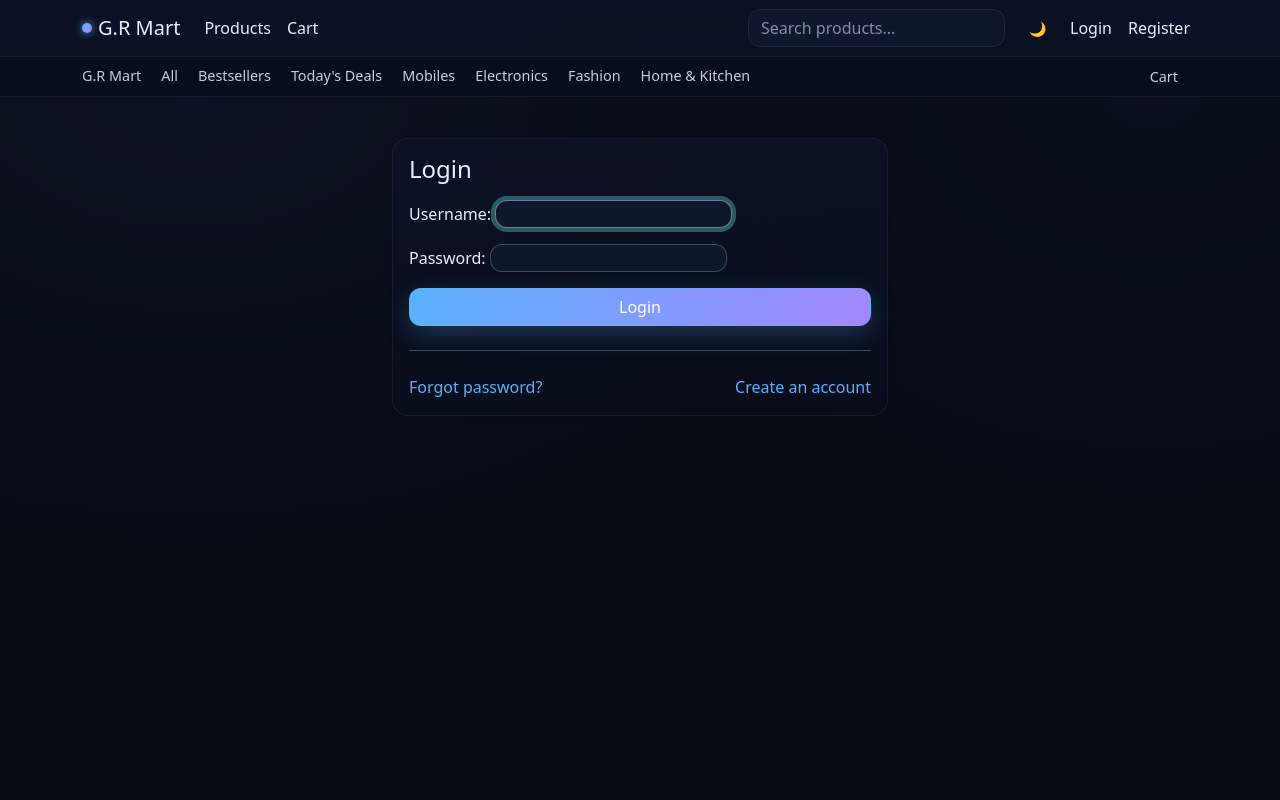
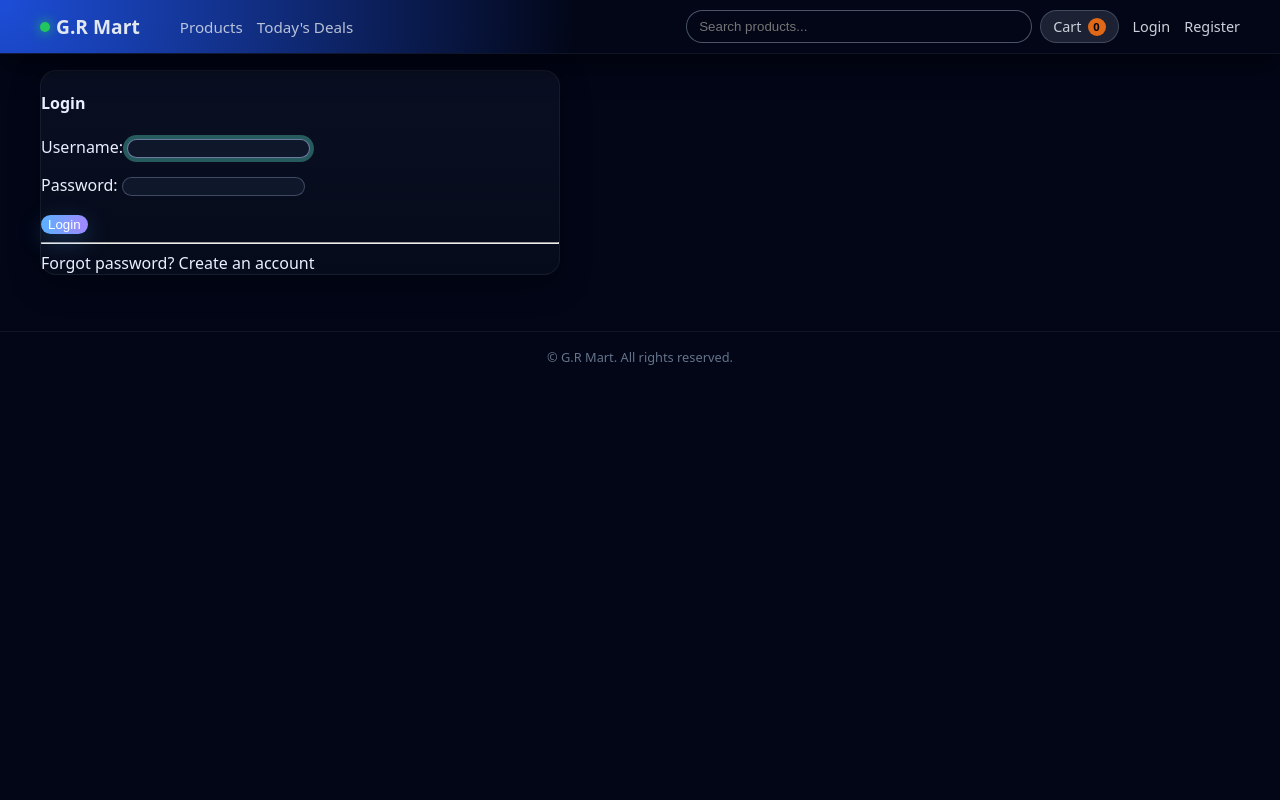
Before and after one commit to rahulgaddipati3-byte/grmart, a Django app: page /accounts/login/ in a window 1280 px wide. Run offline with Django 5.2, Linux system fonts and the light colour scheme.

Commit message:
Fix cart link and product list templates

```diff
--- a/templates/base.html
+++ b/templates/base.html
@@ -3,175 +3,106 @@
 <html lang="en">
 <head>
     <meta charset="utf-8">
+    <title>G.R Mart</title>
+
     <meta name="viewport" content="width=device-width, initial-scale=1">
-  <title>{% block title %}G.R Mart{% endblock %}</title>
 
-  <!-- Bootstrap -->
-  <link href="https://cdn.jsdelivr.net/npm/bootstrap@5.3.3/dist/css/bootstrap.min.css" rel="stylesheet">
+    {# Your main CSS (keep the file name you were already using) #}
+    <link rel="stylesheet" href="{% static 'css/neon.css' %}">
+</head>
+<body class="bg-slate-900 text-slate-100">
 
-  <!-- Main theme CSS -->
-  <link href="{% static 'css/neon.css' %}" rel="stylesheet">
-
+<header class="top-nav">
     <style>
-    /* Give room for navbar + subnav */
-    body { padding-top: 90px; }
-
-    /* Small glowing dot next to brand */
-    .brand-dot {
-      display:inline-block;
-      width:10px;
-      height:10px;
-      border-radius:50%;
-      background:linear-gradient(135deg,#5bb1ff,#a387ff);
-      box-shadow:0 0 8px rgba(91,177,255,.8);
-      margin-right:6px;
+        body{margin:0;font-family:system-ui,-apple-system,BlinkMacSystemFont,"Segoe UI",sans-serif;background:#020617;color:#e2e8f0}
+        a{color:inherit;text-decoration:none}
+        .top-nav{
+            position:sticky;top:0;z-index:40;
+            background:radial-gradient(circle at 0 0,#1d4ed8 0,#020617 45%,#020617 100%);
+            border-bottom:1px solid rgba(15,23,42,.9);
+            box-shadow:0 10px 30px rgba(0,0,0,.55);
         }
-
-    /* Amazon-like sub navigation bar */
-    .subnav-bar {
-      position:fixed;
-      top:56px;           /* default navbar height */
-      left:0;
-      right:0;
-      z-index:1028;
-      background:rgba(9,14,30,.96);
-      border-bottom:1px solid rgba(255,255,255,.05);
-      backdrop-filter:blur(10px);
-      -webkit-backdrop-filter:blur(10px);
+        .nav-inner{
+            max-width:1200px;margin:0 auto;
+            display:flex;align-items:center;gap:16px;
+            padding:10px 18px;
         }
-    .subnav-bar a {
-      font-size:0.9rem;
-      color:rgba(233,239,255,.85);
-      text-decoration:none;
-      margin-right:1.25rem;
-      white-space:nowrap;
+        .brand{font-weight:700;font-size:1.2rem;display:flex;align-items:center;gap:6px}
+        .brand-dot{
+            width:10px;height:10px;border-radius:999px;
+            background:#22c55e;box-shadow:0 0 12px #22c55e;
         }
-    .subnav-bar a:hover {
-      color:#ffffff;
+        .nav-links{display:flex;gap:14px;font-size:.95rem;margin-left:24px}
+        .nav-links a{opacity:.8}
+        .nav-links a:hover{opacity:1}
+        .search-box{
+            margin-left:auto;position:relative;flex:1;max-width:320px;
         }
-
-    /* Make product prices clearly visible */
-    .price-tag {
-      color:#f5f7ff;
-      font-weight:600;
+        .search-box input{
+            width:100%;padding:8px 12px;
+            border-radius:999px;border:1px solid rgba(148,163,184,.5);
+            background:#020617;color:#e2e8f0;
+        }
+        .right-links{
+            display:flex;gap:14px;align-items:center;margin-left:18px;font-size:.9rem;
+        }
+        .right-links a{opacity:.9}
+        .right-links a:hover{opacity:1}
+        .cart-pill{
+            padding:6px 12px;border-radius:999px;
+            background:rgba(148,163,184,.2);border:1px solid rgba(148,163,184,.35);
+            display:flex;align-items:center;gap:6px;
+        }
+        .cart-count{
+            min-width:18px;height:18px;border-radius:999px;
+            background:#f97316;font-size:.7rem;
+            display:inline-flex;align-items:center;justify-content:center;
+            color:#020617;font-weight:700;
+        }
+        main{max-width:1200px;margin:0 auto;padding:16px}
+        footer{
+            margin-top:40px;padding:16px;
+            border-top:1px solid rgba(15,23,42,.9);
+            font-size:.8rem;color:#64748b;text-align:center;
         }
     </style>
-</head>
-<body>
 
-<!-- MAIN NAVBAR -->
-<nav class="navbar navbar-expand-lg navbar-dark fixed-top">
-  <div class="container">
-    <a class="navbar-brand d-flex align-items-center" href="{% url 'home' %}">
+    <div class="nav-inner">
+        <a href="{% url 'store:product_list' %}" class="brand">
             <span class="brand-dot"></span>
             <span>G.R Mart</span>
         </a>
 
-    <button class="navbar-toggler" type="button" data-bs-toggle="collapse" data-bs-target="#mainNav">
-      <span class="navbar-toggler-icon"></span>
-    </button>
+        <nav class="nav-links">
+            <a href="{% url 'store:product_list' %}">Products</a>
+            <a href="{% url 'store:product_list' %}?tag=deals">Today&apos;s Deals</a>
+        </nav>
 
-    <div class="collapse navbar-collapse" id="mainNav">
-
-      <!-- Left: main sections -->
-      <ul class="navbar-nav me-auto">
-        <li class="nav-item">
-          <a class="nav-link" href="{% url 'store:product_list' %}">Products</a>
-        </li>
-        <li class="nav-item">
-          <a class="nav-link" href="{% url 'cart:cart_view' %}">Cart</a>
-        </li>
-        {% if user.is_authenticated %}
-          <li class="nav-item">
-            <a class="nav-link" href="{% url 'orders:order_history' %}">Orders</a>
-          </li>
-        {% endif %}
-      </ul>
-
-      <!-- Search -->
-      <form class="d-none d-md-flex me-3" role="search" method="get" action="{% url 'store:product_list' %}">
-        <input class="form-control" name="q" type="search" placeholder="Search products..." aria-label="Search">
+        <form class="search-box" action="{% url 'store:product_list' %}" method="get">
+            <input type="text" name="q" value="{{ request.GET.q|default:'' }}" placeholder="Search products...">
         </form>
 
-      <!-- Right side -->
-      <div class="d-flex gap-2 align-items-center">
-        <!-- Theme toggle -->
-        <button type="button" class="theme-toggle btn btn-sm btn-outline-light border-0" id="themeToggle" title="Toggle theme">
-          🌙
-        </button>
+        <div class="right-links">
+            {# CART LINK — THIS IS THE IMPORTANT FIX: cart:view (namespaced) #}
+            <a href="{% url 'cart:view' %}" class="cart-pill">
+                <span>Cart</span>
+                <span class="cart-count">{{ cart_items_count|default:0 }}</span>
+            </a>
 
-        <ul class="navbar-nav">
-          {% if user.is_authenticated %}
-            <li class="nav-item dropdown">
-              <a class="nav-link dropdown-toggle" href="#" data-bs-toggle="dropdown">
-                {{ user.get_username }}
-              </a>
-              <ul class="dropdown-menu dropdown-menu-end">
-                <li>
-                  <a class="dropdown-item" href="{% url 'orders:order_history' %}">
-                    Order history
-                  </a>
-                </li>
-                <li><hr class="dropdown-divider"></li>
-                <li>
-                  <!-- Logout must be POST -->
-                  <form method="post" action="{% url 'logout' %}" class="px-3 py-1 m-0">
-                    {% csrf_token %}
-                    <button type="submit" class="dropdown-item text-danger p-0">
-                      Logout
-                    </button>
-                  </form>
-                </li>
-              </ul>
-            </li>
-          {% else %}
-            <li class="nav-item">
-              <a class="nav-link" href="{% url 'login' %}">Login</a>
-            </li>
-            <li class="nav-item">
-              <a class="nav-link" href="{% url 'signup' %}">Register</a>
-            </li>
-          {% endif %}
-        </ul>
+            {# Login/Register – use plain URLs so they don’t break if names differ #}
+            <a href="/accounts/login/">Login</a>
+            <a href="/accounts/register/">Register</a>
         </div>
     </div>
-  </div>
-</nav>
+</header>
 
-<!-- SUB NAV (Amazon-style category row) -->
-<div class="subnav-bar">
-  <div class="container d-flex justify-content-between align-items-center py-2">
-    <div class="d-flex align-items-center flex-wrap">
-      <a href="{% url 'home' %}">G.R Mart</a>
-      <a href="{% url 'store:product_list' %}">All</a>
-      <a href="{% url 'store:product_list' %}?tag=bestsellers">Bestsellers</a>
-      <a href="{% url 'store:product_list' %}?tag=deals">Today&#39;s Deals</a>
-      <a href="{% url 'store:product_list' %}?category=mobiles">Mobiles</a>
-      <a href="{% url 'store:product_list' %}?category=electronics">Electronics</a>
-      <a href="{% url 'store:product_list' %}?category=fashion">Fashion</a>
-      <a href="{% url 'store:product_list' %}?category=home-kitchen">Home &amp; Kitchen</a>
-    </div>
-    <div class="d-none d-sm-block">
-      <a href="{% url 'cart:cart_view' %}">Cart</a>
-    </div>
-  </div>
-</div>
-
-<!-- MAIN CONTENT -->
-<main class="container my-4">
+<main>
     {% block content %}{% endblock %}
 </main>
 
-<script src="https://cdn.jsdelivr.net/npm/bootstrap@5.3.3/dist/js/bootstrap.bundle.min.js"></script>
-<script>
-  // Simple dark/light toggle
-  const btn = document.getElementById('themeToggle');
-  if (btn) {
-    btn.addEventListener('click', () => {
-      document.body.classList.toggle('light-mode');
-      btn.textContent = document.body.classList.contains('light-mode') ? '☀️' : '🌙';
-    });
-  }
-</script>
+<footer>
+    © {{ now|date:"Y" }} G.R Mart. All rights reserved.
+</footer>
+
 </body>
 </html>
```
Also changed, not shown: templates/products/product_list.html (+36 -24 lines). Lines whose indentation alone changed are shown as unchanged.
